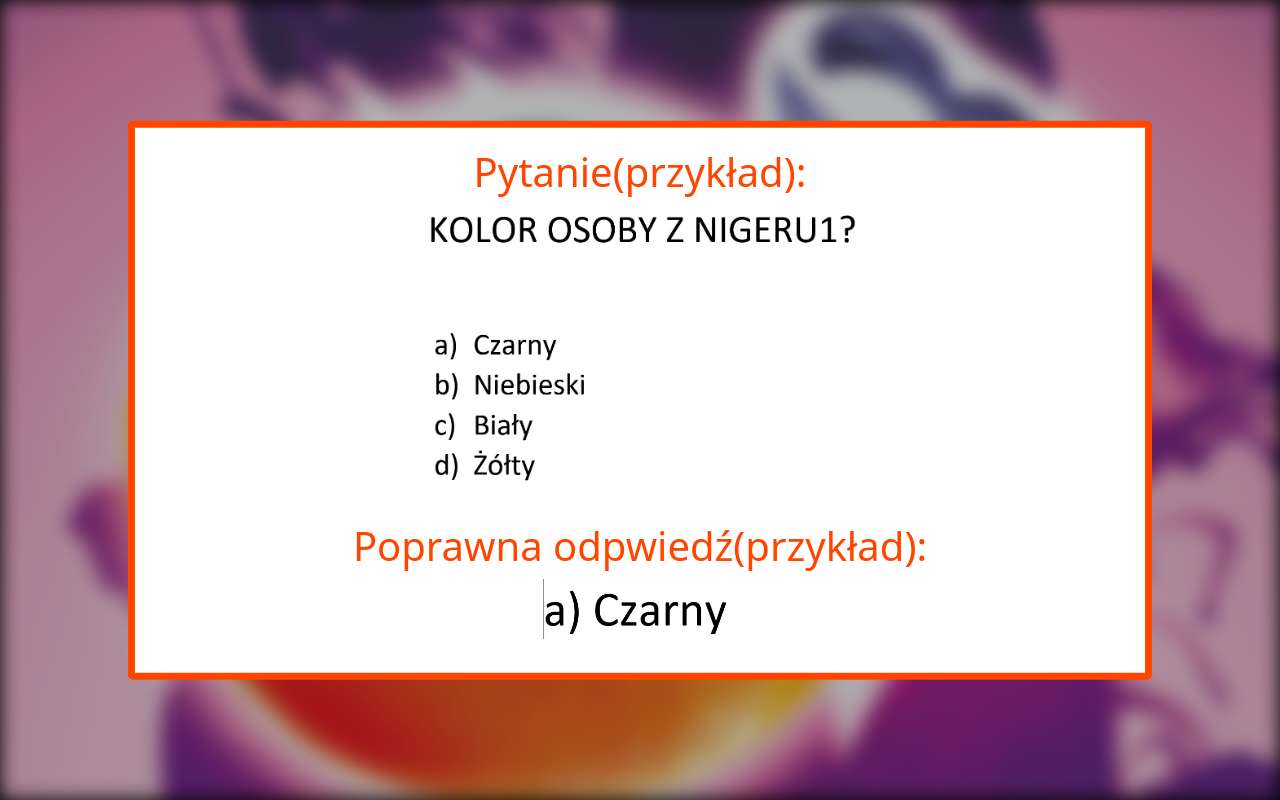
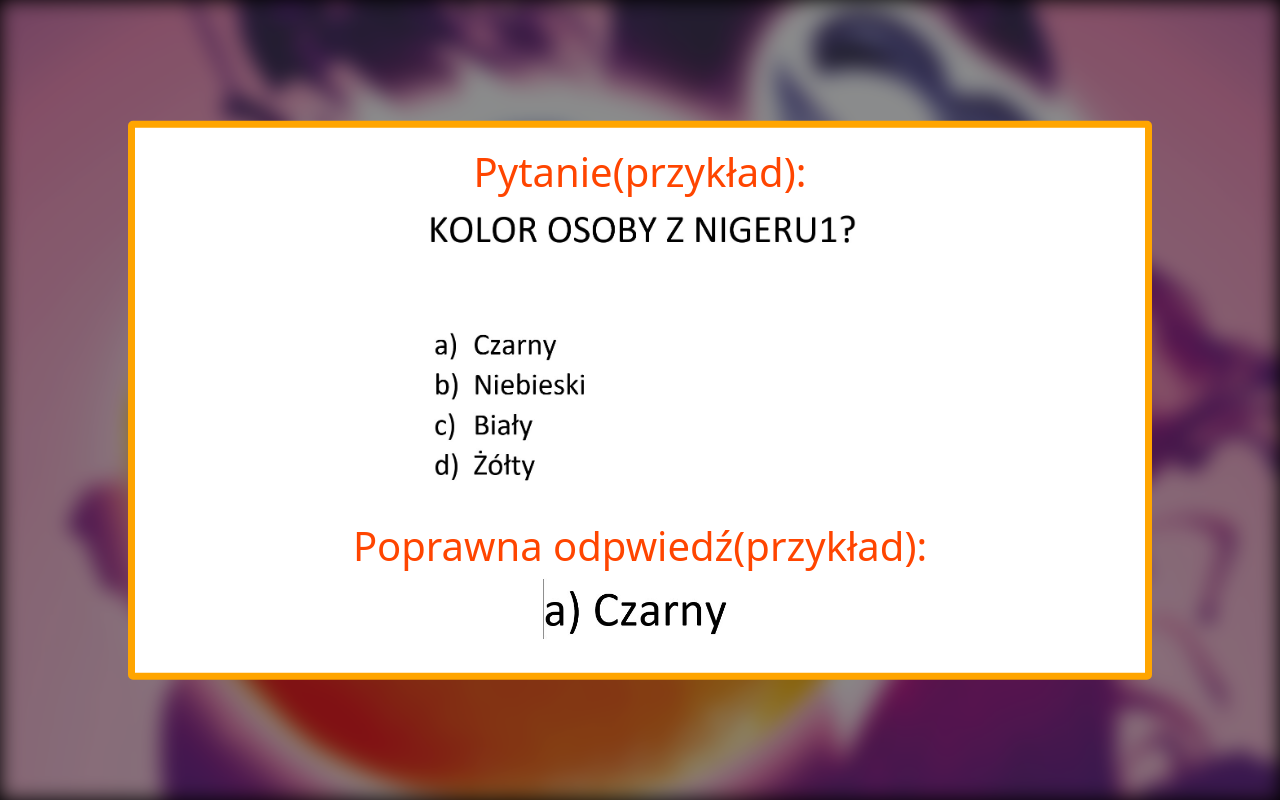
Before and after one commit to Adis000n/poma_v2, a PHP site: page /pytania/pytania.php in a window 1280 px wide. Run offline with PHP 8.4, Linux system fonts and the light colour scheme.

Commit message:
mała poprawka do pytania

```diff
--- a/pytania/pytania.php
+++ b/pytania/pytania.php
@@ -32,7 +32,7 @@
     background-position: center;
     background-repeat: no-repeat;
     background-size: cover;
-    opacity: 0.7;
+    opacity: 0.55;
     }
 
     /* Position text in the middle of the page/image */
@@ -40,7 +40,7 @@
     background-color: rgb(255,255,255); /* Fallback color */
     color: orangered;
     font-weight: bold;
-    border: 7px solid orangered;
+    border: 7px solid orange;
     position: absolute;
     top: 50%;
     left: 50%;
```
